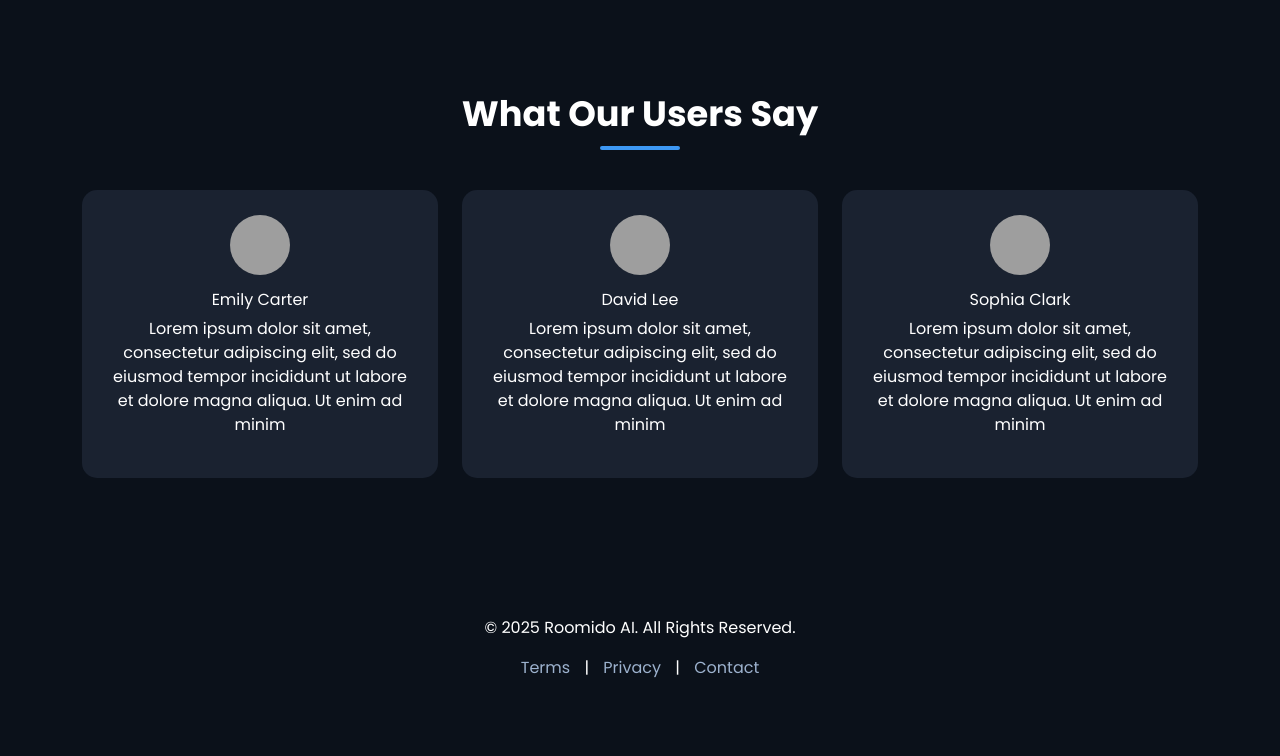
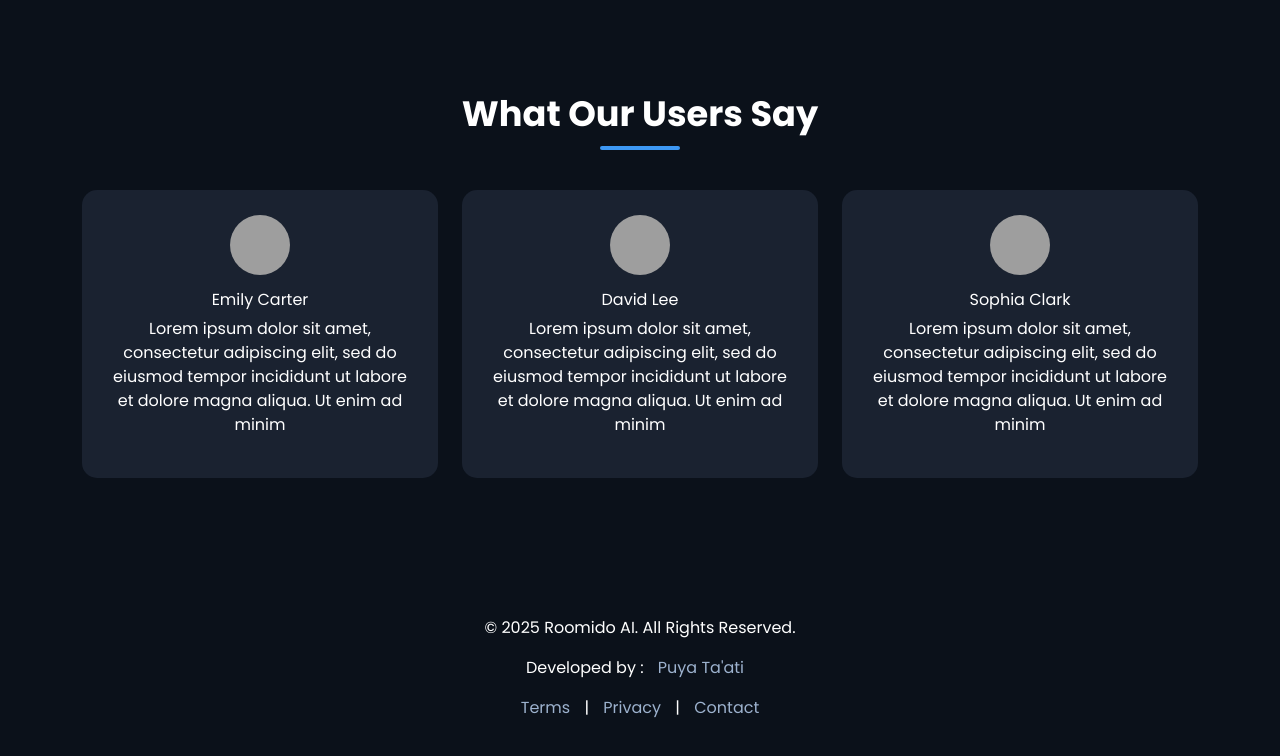
Before and after one commit to puya-pro/roomido, a plain HTML site: page index.html in a window 1280 px wide. Shown: the part 1710-2466 px from the top of the page. Before the commit the page ends 2430 px from the top, so only its background shows below. Drawn offline with nearby package versions, Linux system fonts and the light colour scheme; grey boxes are pictures that could not be loaded.

Commit message:
Update index.html

```diff
--- a/index.html
+++ b/index.html
@@ -411,6 +411,7 @@
   <footer>
     <div class="container text-center">
       <p>© 2025 Roomido AI. All Rights Reserved.</p>
+      <p>Developed by : <a href="https://github.com/puya-pro" target="_blank">Puya Ta'ati</a></p>
       <div>
         <a href="#">Terms</a> | <a href="#">Privacy</a> | <a href="#">Contact</a>
       </div>
```
